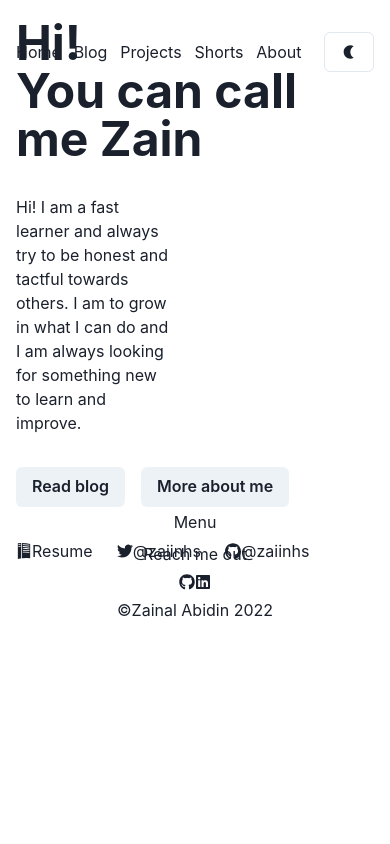
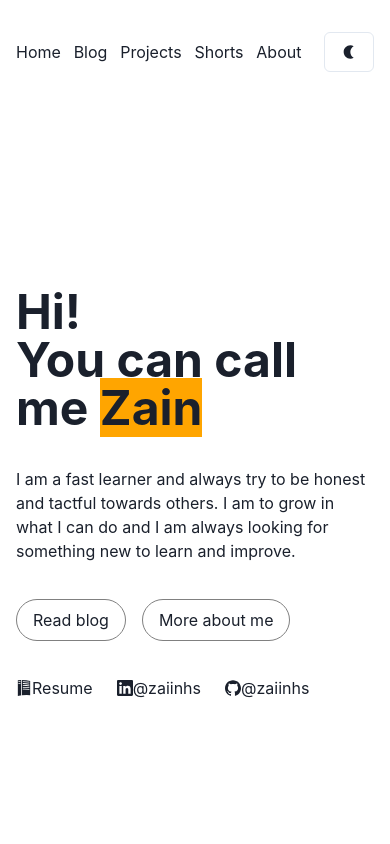
Before and after one commit to zaiinhs/zaiinhs.space, a Next.js app: page / in a window 390 px wide. Shown: the top 844 px of the page. Built offline with nearby package versions, Linux system fonts and the light colour scheme.

Commit message:
feat: add responsive

```diff
--- a/src/components/Container/index.tsx
+++ b/src/components/Container/index.tsx
@@ -1,13 +1,13 @@
-import { Stack } from "@chakra-ui/react";
+import { Box } from "@chakra-ui/react";
 import { Navbar } from "../Navbar";
 import { Footer } from "../Footer";
 
 export const ContainerMaxWidth: any = ({ children }) => {
   return (
-    <Stack maxWidth="68rem" paddingX="1rem" margin="0 auto">
+    <Box maxWidth="68rem" paddingX="1rem" margin="0 auto">
       <Navbar />
       {children}
       <Footer />
-    </Stack>
+    </Box>
   );
 };
--- a/src/pages/_app.tsx
+++ b/src/pages/_app.tsx
@@ -1,10 +1,11 @@
 import "@/styles/globals.css";
 import type { AppProps } from "next/app";
 import { ChakraProvider } from "@chakra-ui/react";
+import theme from "@/styles/theme";
 
 export default function App({ Component, pageProps }: AppProps) {
   return (
-    <ChakraProvider>
+    <ChakraProvider theme={theme}>
       <Component {...pageProps} />
     </ChakraProvider>
   );
--- /dev/null
+++ b/src/styles/theme.js
@@ -0,0 +1,17 @@
+// 1. Import the utilities
+import { extendTheme } from "@chakra-ui/react";
+
+// 2. Update the breakpoints as key-value pairs
+const breakpoints = {
+  base: "0px",
+  sm: "425px",
+  md: "768px",
+  lg: "960px",
+  xl: "1200px",
+  "2xl": "1536px",
+};
+
+// 3. Extend the theme
+const theme = extendTheme({ breakpoints });
+
+export default theme;
--- a/src/views/Home/index.tsx
+++ b/src/views/Home/index.tsx
@@ -1,32 +1,56 @@
-import { Flex, Heading, Text, Button } from "@chakra-ui/react";
-import { SiReadthedocs, SiTwitter, SiGithub } from "react-icons/si";
+import { Flex, Heading, Text, Button, Box } from "@chakra-ui/react";
+import Link from "next/link";
+import router from "next/router";
+import { SiReadthedocs, SiLinkedin, SiGithub } from "react-icons/si";
 
 export const HomeContent = () => {
+  const { push } = router;
   return (
-    <Flex gap="2rem" direction="column" justifyContent="center" height="50vh">
-      <Heading as="h1" size="3xl">
+    <Flex
+      direction="column"
+      justifyContent="center"
+      height="100vh"
+      gap="2.2rem">
+      <Heading as="h1" size={{ base: "3xl", md: "2xl", sm: "2xl" }}>
         Hi! <br />
-        You can call me Zain
+        You can call me <span style={{ background: "orange" }}>Zain</span>
       </Heading>
-      <Text width={{ base: "40vw" }}>
-        Hi! I am a fast learner and always try to be honest and tactful towards
+      <Text width={{ lg: "40vw" }}>
+        I am a fast learner and always try to be honest and tactful towards
         others. I am to grow in what I can do and I am always looking for
         something new to learn and improve.
       </Text>
       <Flex gap="1rem">
-        <Button>Read blog</Button>
-        <Button>More about me</Button>
+        <Box padding="0.5rem 1rem" borderRadius="2rem" border="1px gray solid">
+          <Link href="/blog" target="_blank">
+            Read blog
+          </Link>
+        </Box>
+
+        <Box padding="0.5rem 1rem" borderRadius="2rem" border="1px gray solid">
+          <Link href="/about">More about me</Link>
+        </Box>
       </Flex>
       <Flex gap="1.5rem">
+        <a href="#">
+          <a
+            href="https://drive.google.com/file/d/1H8ob1_qYMqNk9-6rnIEu6Ea542XoUO9m/view?usp=sharing"
+            target="_blank">
             <Flex alignItems="center">
               <SiReadthedocs /> Resume
             </Flex>
+          </a>
+        </a>
+        <a href="https://www.linkedin.com/in/zaiinhs" target="_blank">
           <Flex alignItems="center">
-          <SiTwitter /> @zaiinhs
+            <SiLinkedin /> @zaiinhs
           </Flex>
+        </a>
+        <a href="https://github.com/zaiinhs" target="_blank">
           <Flex alignItems="center">
             <SiGithub /> @zaiinhs
           </Flex>
+        </a>
       </Flex>
     </Flex>
   );
```
Lines whose indentation alone changed are shown as unchanged.
